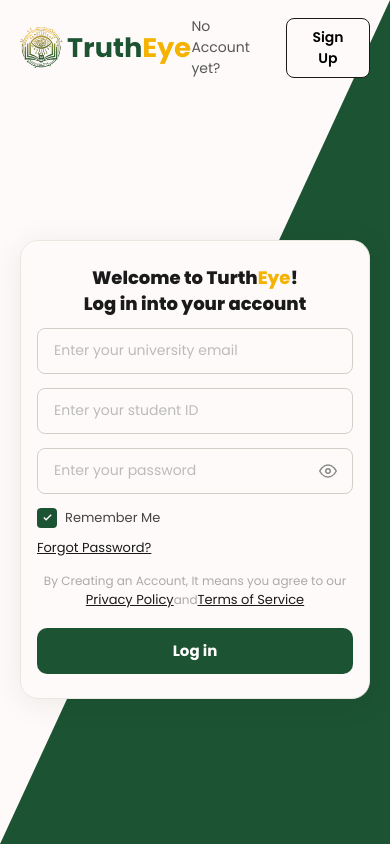
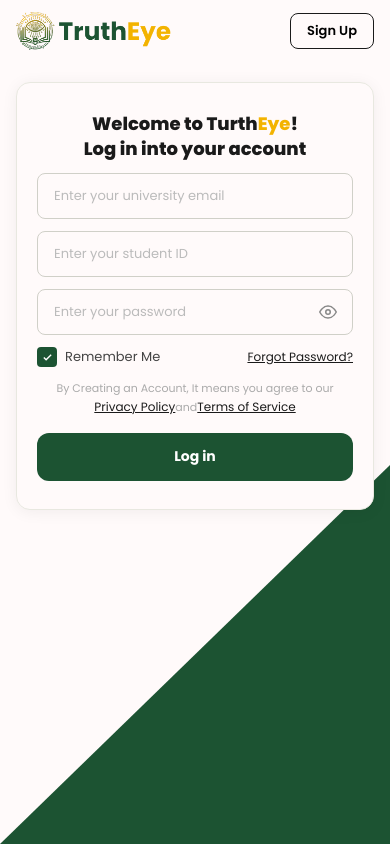
Before and after one commit to mokalabib70-collab/truth-eye, a React (Create React App) app: page / in a window 390 px wide. Built offline with nearby package versions, Linux system fonts and the light colour scheme.

Commit message:
Update Authpages.css

```diff
--- a/src/Pages/Authpages.css
+++ b/src/Pages/Authpages.css
@@ -1,7 +1,8 @@
-/* ===== AuthPages.css ===== */
 @import url('https://fonts.googleapis.com/css2?family=Poppins:wght@300;400;500;600;700;800&display=swap');
 
-/* ── Shared Layout ── */
+/* ════════════════════════════════════════
+   BASE — Shared Layout
+════════════════════════════════════════ */
 .auth-page {
   min-height: 100vh;
   background: #fffafa;
@@ -12,6 +13,7 @@
   flex-direction: column;
 }
 
+/* ── Topbar ── */
 .auth-topbar {
   display: flex;
   align-items: center;
@@ -19,9 +21,14 @@
   padding: 16px 40px;
   position: relative;
   z-index: 10;
+  flex-shrink: 0;
 }
 
-.auth-topbar__logo { height: 52px; width: auto; object-fit: contain; }
+.auth-topbar__logo {
+  height: 52px;
+  width: auto;
+  object-fit: contain;
+}
 
 .auth-topbar__right {
   display: flex;
@@ -41,10 +48,11 @@
   font-weight: 600;
   cursor: pointer;
   transition: background 0.15s;
+  white-space: nowrap;
 }
 .auth-topbar__btn:hover { background: #f0f0e8; }
 
-/* Triangle background */
+/* ── Triangle Background ── */
 .auth-bg-triangle {
   position: fixed;
   bottom: 0;
@@ -58,7 +66,7 @@
   pointer-events: none;
 }
 
-/* Content area */
+/* ── Content Area ── */
 .auth-content {
   position: relative;
   z-index: 5;
@@ -68,9 +76,11 @@
   justify-content: center;
   gap: 60px;
   padding: 20px 40px 60px;
+  /* Allow scroll on very small screens */
+  overflow-y: auto;
 }
 
-/* Card */
+/* ── Card ── */
 .auth-card {
   background: #fffafa;
   border-radius: 18px;
@@ -79,6 +89,8 @@
   max-width: 100%;
   box-shadow: 0 4px 32px rgba(0,0,0,0.07);
   border: 1px solid #e8e8e0;
+  /* Prevent card from being cut off */
+  flex-shrink: 0;
 }
 
 .auth-card__title {
@@ -101,7 +113,7 @@
 .auth-dark { color: #1a1a1a; }
 .auth-gold { color: #f3b300; }
 
-/* AI icon on right */
+/* ── AI Icon (right side) ── */
 .auth-icon-wrap {
   display: flex;
   align-items: center;
@@ -117,7 +129,9 @@
   opacity: 0.85;
 }
 
-/* ── Form elements ── */
+/* ════════════════════════════════════════
+   FORM ELEMENTS
+════════════════════════════════════════ */
 .auth-form {
   display: flex;
   flex-direction: column;
@@ -136,12 +150,14 @@
   background: #fffafa;
   outline: none;
   transition: border-color 0.15s;
+  box-sizing: border-box;
 }
 .auth-input:focus { border-color: #1c5332; }
 .auth-input::placeholder { color: #bbb; }
 
+/* Password field */
 .auth-password-wrap { position: relative; }
-.auth-password-wrap .auth-input { padding-right: 46px; }
+.auth-password-wrap .auth-input { padding-right: 48px; }
 
 .auth-pass-toggle {
   position: absolute;
@@ -156,11 +172,13 @@
   padding: 4px;
 }
 
+/* Remember me + Forgot */
 .auth-row {
   display: flex;
   align-items: center;
   justify-content: space-between;
   gap: 12px;
+  flex-wrap: wrap;
 }
 
 .auth-checkbox {
@@ -170,6 +188,7 @@
   cursor: pointer;
   font-size: 13px;
   color: #444;
+  user-select: none;
 }
 .auth-checkbox input { display: none; }
 .auth-checkbox__box {
@@ -192,15 +211,18 @@
   cursor: pointer;
   text-decoration: underline;
   padding: 0;
+  white-space: nowrap;
 }
 
 .auth-terms {
   font-size: 12px;
   color: #aaa;
   text-align: center;
+  line-height: 1.7;
 }
-.auth-terms a { color: #1a1a1a; text-decoration: underline; }
+.auth-terms .auth-link { font-size: 12px; }
 
+/* Submit Button */
 .auth-btn {
   width: 100%;
   height: 50px;
@@ -223,6 +245,7 @@
   gap: 12px;
   justify-content: center;
   margin: 8px 0;
+  flex-wrap: wrap; /* wrap on tiny screens */
 }
 
 .auth-otp__box {
@@ -239,127 +262,216 @@
   background: #fff;
   transition: border-color 0.15s;
   caret-color: transparent;
+  box-sizing: border-box;
 }
-
-.auth-otp__box:focus {
-  border-color: #1c5332;
-}
-
+.auth-otp__box:focus { border-color: #1c5332; }
 .auth-otp__box--filled {
   border-color: #f3b300;
   color: #1a1a1a;
 }
-/* ============================= */
-/* ✅ Responsive Design */
-/* ============================= */
 
-
-/* ---------- Large Laptop ---------- */
+/* ════════════════════════════════════════
+   LARGE SCREENS — ≥ 1400px
+════════════════════════════════════════ */
 @media (min-width: 1400px) {
-
   .auth-card {
     width: 720px;
+    padding: 52px 60px;
   }
-
   .auth-ai-icon {
     width: 240px;
     height: 240px;
   }
-
+  .auth-card__title { font-size: 24px; }
 }
 
+/* ════════════════════════════════════════
+   TABLET LANDSCAPE — 1025px to 1280px
+════════════════════════════════════════ */
+@media (max-width: 1280px) {
+  .auth-content {
+    gap: 40px;
+    padding: 20px 32px 50px;
+  }
+  .auth-card {
+    padding: 44px 44px;
+    width: 580px;
+  }
+  .auth-ai-icon {
+    width: 180px;
+    height: 180px;
+  }
+}
 
-/* ---------- Tablet ---------- */
+/* ════════════════════════════════════════
+   TABLET PORTRAIT — 769px to 1024px
+════════════════════════════════════════ */
 @media (max-width: 1024px) {
+  .auth-topbar { padding: 14px 28px; }
 
   .auth-content {
-    gap: 40px;
-    padding: 20px 30px 50px;
+    gap: 30px;
+    padding: 16px 28px 44px;
   }
 
   .auth-card {
-    padding: 40px;
+    padding: 38px 36px;
+    width: 520px;
   }
 
+  .auth-card__title { font-size: 20px; }
+  .auth-card__sub   { font-size: 13px; }
+
   .auth-ai-icon {
-    width: 170px;
-    height: 170px;
+    width: 160px;
+    height: 160px;
   }
 
+  .auth-input  { height: 46px; font-size: 13px; }
+  .auth-btn    { height: 46px; font-size: 14px; }
 }
 
+/* ════════════════════════════════════════
+   MOBILE LANDSCAPE + SMALL TABLET
+   601px to 768px
+════════════════════════════════════════ */
+@media (max-width: 768px) {
+  .auth-topbar {
+    padding: 12px 20px;
+  }
+  .auth-topbar__logo   { height: 42px; }
+  .auth-topbar__right  { gap: 10px; font-size: 13px; }
+  .auth-topbar__btn    { padding: 7px 16px; font-size: 13px; }
 
-/* ---------- Mobile ---------- */
-@media (max-width: 768px) {
-
-  .auth-topbar {
-    padding: 16px 20px;
+  /* Stack card + icon vertically, hide icon */
+  .auth-content {
+    flex-direction: column;
+    align-items: center;
+    gap: 20px;
+    padding: 16px 20px 40px;
   }
 
-  .auth-topbar__logo {
-    height: 42px;
-  }
+  .auth-icon-wrap { display: none; }
 
-  .auth-content {
-    flex-direction: column;
-    gap: 30px;
-    padding: 20px;
-  }
-
-  /* نخفي الـ AI icon في الموبايل */
-  .auth-icon-wrap {
-    display: none;
+  /* Triangle smaller */
+  .auth-bg-triangle {
+    border-width: 0 0 55vh 100vw;
   }
 
   .auth-card {
     width: 100%;
-    padding: 30px 20px;
+    max-width: 500px;
+    padding: 32px 28px;
+    border-radius: 16px;
   }
 
-  .auth-card__title {
-    font-size: 20px;
+  .auth-card__title { font-size: 20px; }
+  .auth-card__sub   { font-size: 13px; margin-bottom: 22px; }
+
+  .auth-input  { height: 46px; }
+  .auth-btn    { height: 46px; font-size: 14px; }
+
+  /* Keep remember + forgot on same line (they wrap naturally via flex-wrap) */
+  .auth-row { gap: 8px; }
+}
+
+/* ════════════════════════════════════════
+   MOBILE PORTRAIT — ≤ 600px
+════════════════════════════════════════ */
+@media (max-width: 600px) {
+  .auth-topbar { padding: 12px 16px; }
+  .auth-topbar__logo { height: 38px; }
+
+  /* Hide "No Account yet?" text, keep button */
+  .auth-topbar__right span { display: none; }
+
+  .auth-content {
+    padding: 12px 16px 32px;
+    /* Ensure content scrolls if needed */
+    overflow-y: auto;
+    justify-content: flex-start;
+    padding-top: 20px;
   }
+
+  .auth-card {
+    max-width: 100%;
+    padding: 28px 20px;
+    border-radius: 14px;
+    /* Remove shadow on small screens for cleaner look */
+    box-shadow: 0 2px 16px rgba(0,0,0,0.06);
+  }
+
+  .auth-card__title { font-size: 18px; }
+  .auth-card__sub   { font-size: 12px; margin-bottom: 20px; }
+
+  .auth-form { gap: 12px; }
 
   .auth-input {
     height: 46px;
+    font-size: 13px;
   }
 
   .auth-btn {
-    height: 46px;
+    height: 48px;
+    font-size: 14px;
+    border-radius: 12px;
   }
 
-  .auth-row {
-    flex-direction: column;
-    align-items: flex-start;
-    gap: 10px;
+  /* OTP boxes */
+  .auth-otp { gap: 8px; }
+  .auth-otp__box {
+    width: 52px;
+    height: 60px;
+    font-size: 22px;
+    border-radius: 8px;
   }
 
+  .auth-terms { font-size: 11px; }
+  .auth-link  { font-size: 12px; }
+
+  .auth-bg-triangle {
+    border-width: 0 0 45vh 100vw;
+  }
 }
 
-
-/* ---------- Small Mobile ---------- */
-@media (max-width: 480px) {
+/* ════════════════════════════════════════
+   VERY SMALL — ≤ 380px  (Galaxy A series etc.)
+════════════════════════════════════════ */
+@media (max-width: 380px) {
+  .auth-topbar__logo { height: 34px; }
+  .auth-topbar__btn  { padding: 6px 12px; font-size: 12px; }
 
   .auth-card {
-    padding: 24px 16px;
+    padding: 22px 14px;
+    border-radius: 12px;
   }
 
-  .auth-card__title {
-    font-size: 18px;
+  .auth-card__title { font-size: 16px; }
+  .auth-card__sub   { font-size: 11px; }
+
+  .auth-input {
+    height: 42px;
+    font-size: 12px;
+    padding: 0 12px;
   }
 
-  .auth-card__sub {
-    font-size: 12px;
+  .auth-btn {
+    height: 44px;
+    font-size: 13px;
   }
 
+  /* OTP: 3+3 layout on tiny screens */
+  .auth-otp {
+    gap: 6px;
+  }
   .auth-otp__box {
-    width: 48px;
-    height: 56px;
-    font-size: 20px;
+    width: 44px;
+    height: 52px;
+    font-size: 18px;
+    border-radius: 8px;
   }
 
-  .auth-bg-triangle {
-    border-width: 0 0 100vh 100vw;
-  }
-
+  .auth-checkbox { font-size: 12px; }
+  .auth-link     { font-size: 11px; }
+  .auth-terms    { font-size: 10px; }
 }
```
